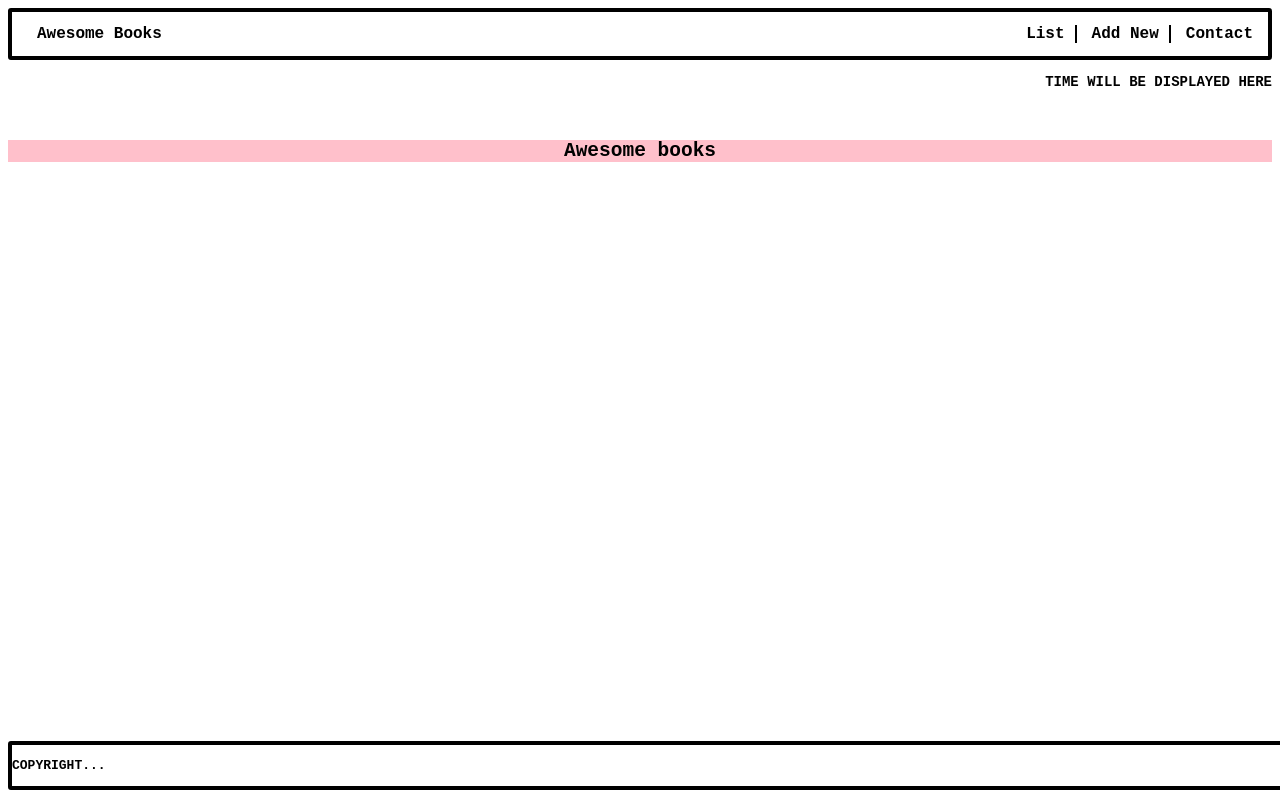
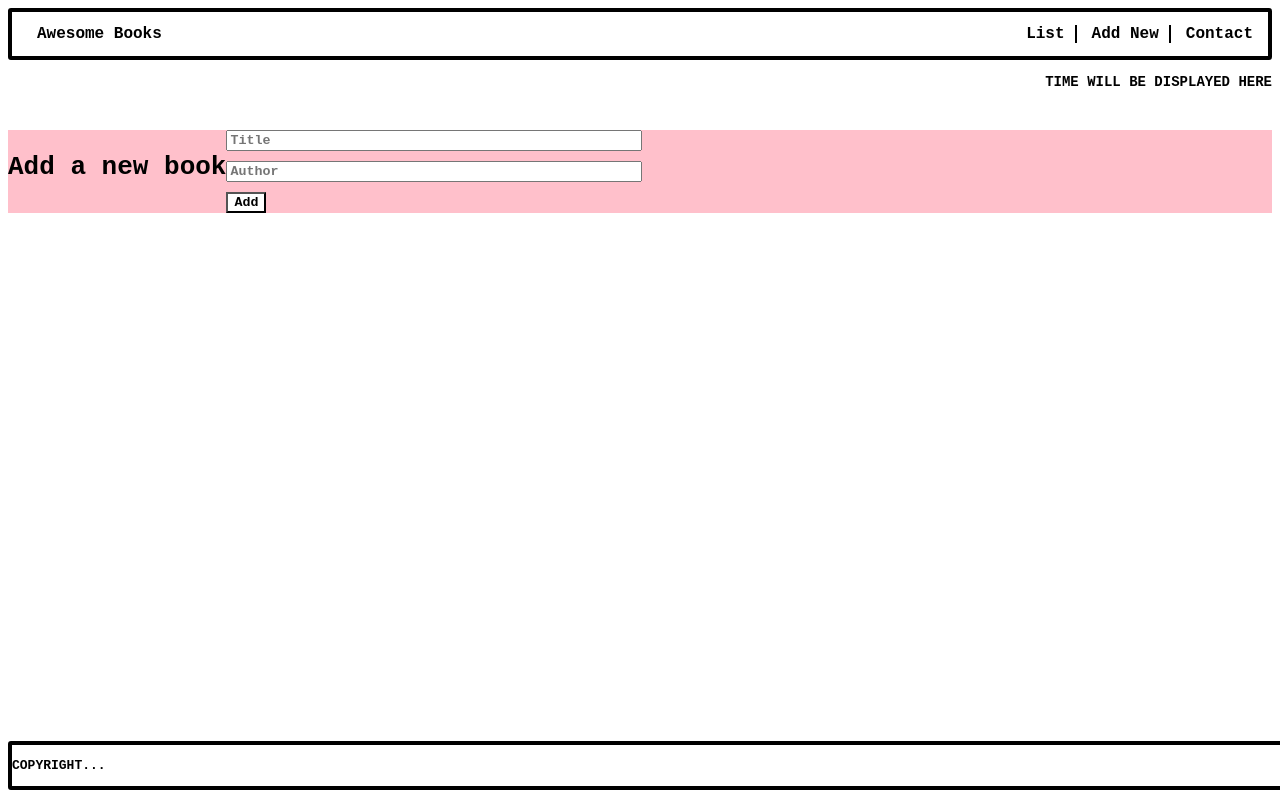
Before and after one commit to bengigo/awesome-books-ES6, a website with bundled scripts: page index.html in a window 1280 px wide. Both pictures are taken after a click on the link "Add New". Built offline with nearby package versions, Linux system fonts and the light colour scheme.

Commit message:
display form page with js and css

```diff
--- a/index.css
+++ b/index.css
@@ -79,6 +79,7 @@
 #add-page {
   display: none;
   margin-top: 40px;
+  background-color: pink;
 }
 
 /* #add-page.hide {
--- a/modules/contactPage.js
+++ b/modules/contactPage.js
@@ -0,0 +1,14 @@
+export default function displayContact() {
+  const list = document.querySelector('#list');
+  const addNew = document.querySelector('#add-new');
+  const contact = document.querySelector('#contact');
+  const listPage = document.querySelector('#display-section');
+  const formPage = document.querySelector('add-page');
+  const contactPage = document.querySelector('contact-page');
+
+  addNew.addEventListener('click', () => {
+    //   formPage.style.display = 'none';
+    //   listPage.style.display = 'none';
+    //   contactPage.style.display = 'flex';
+  });
+}
--- a/modules/formPage.js
+++ b/modules/formPage.js
@@ -0,0 +1,13 @@
+export default function displayForm() {
+  // const list = document.querySelector('#list');
+  const addNew = document.querySelector('#add-new');
+  // const contact = document.querySelector('#contact');
+  const listPage = document.querySelector('#display-section');
+  const formPage = document.querySelector('#add-page');
+  const contactPage = document.querySelector('#contact-page');
+  addNew.addEventListener('click', () => {
+    formPage.style.display = 'flex';
+    listPage.style.display = 'none';
+    contactPage.style.display = 'none';
+  });
+}
```
Lines whose indentation alone changed are shown as unchanged.
